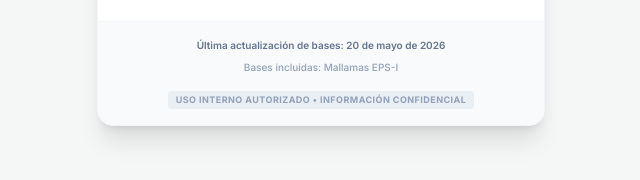
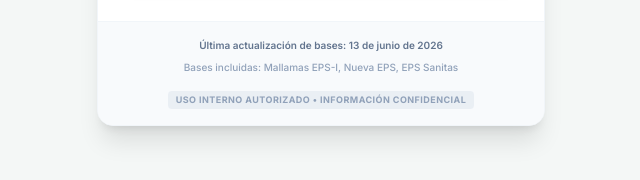
Before and after one commit to Shey2095/consulta-vca-amazonas, a plain HTML site: page index.html in a window 1280 px wide. Shown: the part 496-676 px from the top of the page, 319-959 px from the left. Drawn offline with nearby package versions, Linux system fonts and the light colour scheme.

Commit message:
Update index.html
Database update

```diff
--- a/index.html
+++ b/index.html
@@ -51,10 +51,10 @@
         <!-- ================================================================= -->
         <div class="bg-slate-50 px-6 py-4 border-t border-slate-100 text-center space-y-1.5">
             <p class="text-[10px] text-slate-500 font-semibold">
-                Última actualización de bases: 20 de mayo de 2026
+                Última actualización de bases: 13 de junio de 2026
             </p>
             <p class="text-[10px] text-slate-400 font-medium leading-relaxed">
-                Bases incluidas: Mallamas EPS-I
+                Bases incluidas: Mallamas EPS-I, Nueva EPS, EPS Sanitas
             </p>
             <div class="pt-1">
                 <span class="inline-block text-[9px] text-slate-400 font-bold uppercase tracking-wider bg-slate-200/60 px-2 py-0.5 rounded">
```
